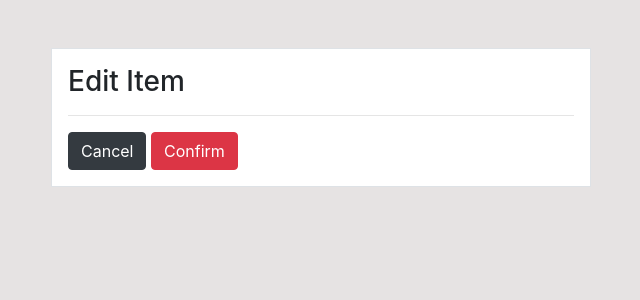
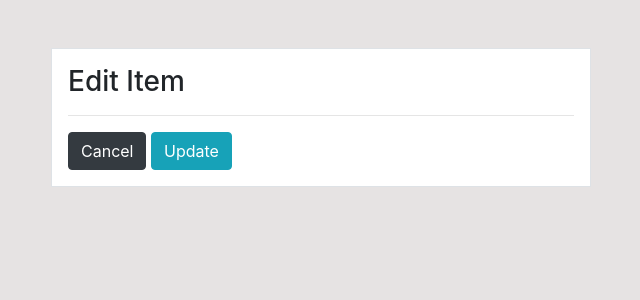
Before and after one commit to Anuoluwa-samuel/Auxanoproject, a Django app: page /product/update/1 in a window 1280 px wide. Shown: the part 56-356 px from the top of the page, without its empty margins (319-959 px from the left). Run offline with Django 5.2, Linux system fonts and the light colour scheme.

Commit message:
Updated Changes

```diff
--- a/templates/dashboard/product_update.html
+++ b/templates/dashboard/product_update.html
@@ -13,7 +13,7 @@
                         {% csrf_token %}
                         {{ form }}
                         <a class="btn btn-dark" href="{% url 'dashboard-product' %}">Cancel</a>
-                        <input class="btn btn-danger" type="submit" value="Confirm">
+                        <input class="btn btn-info" type="submit" value="Update">
                     </form>
                 </div>
             </div>
```
